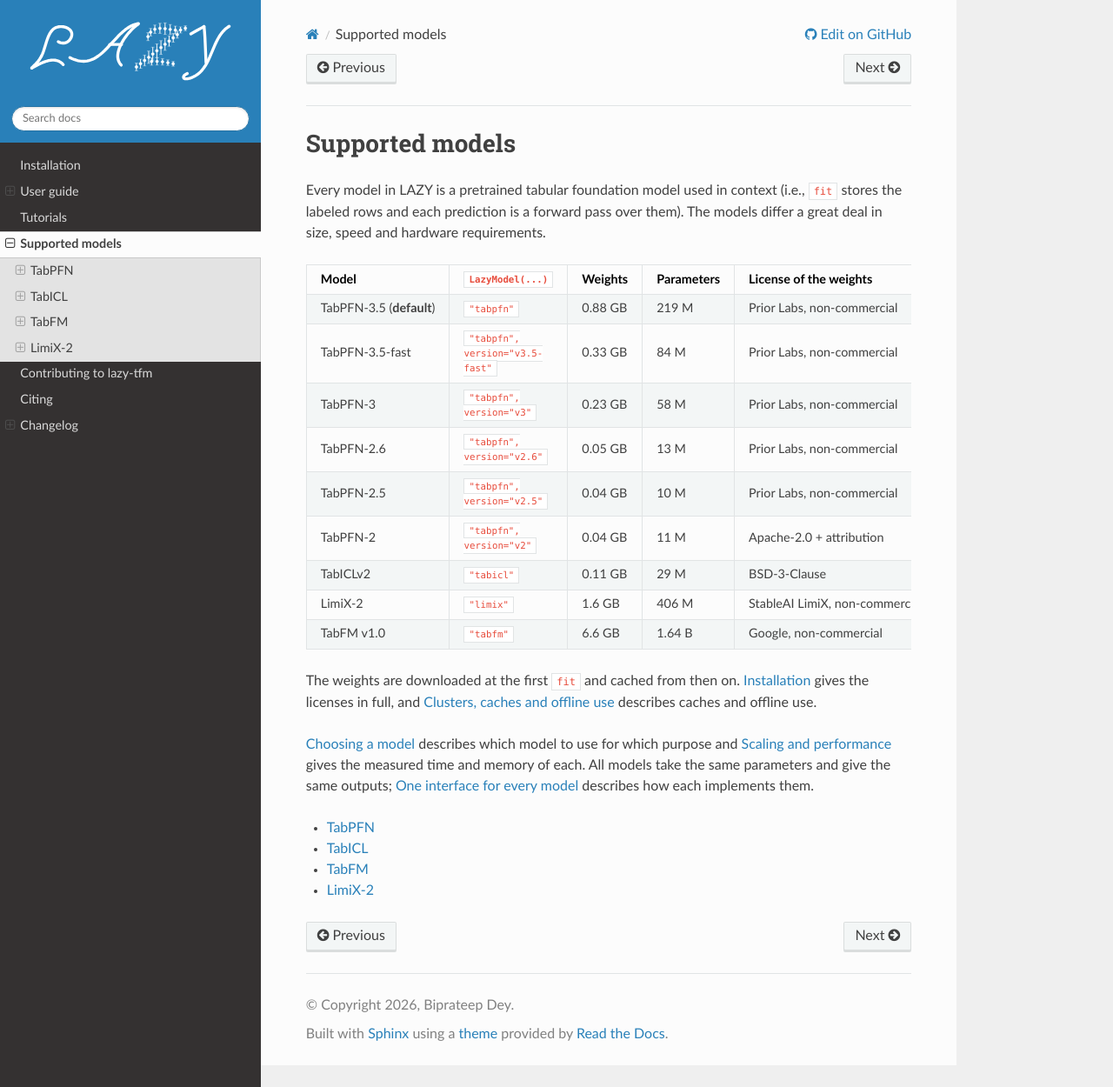
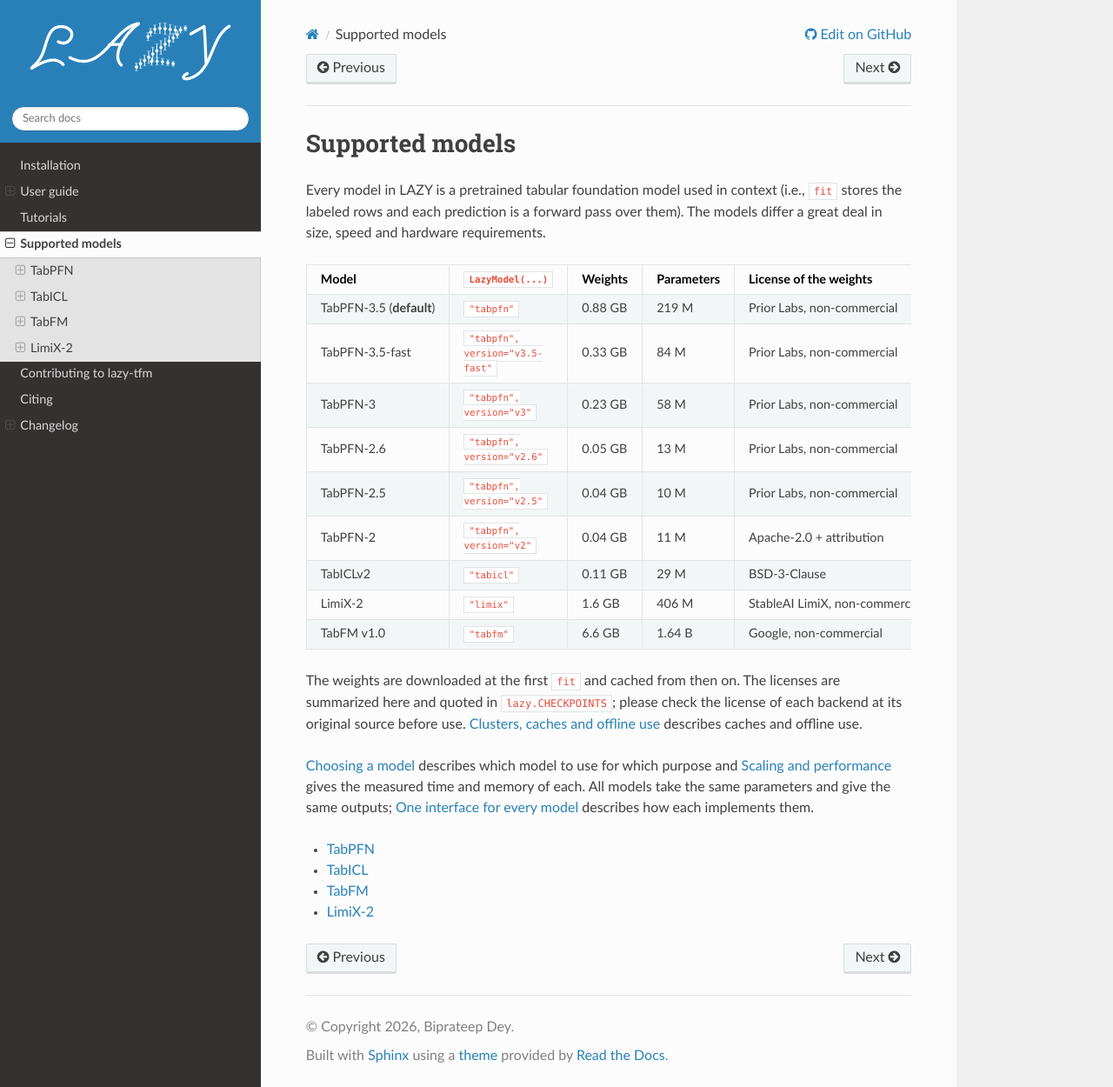
Before and after one commit to biprateep/lazy-tfm, a Sphinx documentation site: the page built from docs/models/index.md, in a window 1280 px wide and 1250 px high. Shown: the whole window at 87% size. Built offline with Sphinx 7.4.7 and the Read the Docs theme 3.1.0, drawn with Linux system fonts in a browser that asks for light colours; pages that are not in the unit, such as notebooks, are missing from menus.

Commit message:
docs: point to each backend's own license; fix three tutorial slips
The models, FAQ and choosing pages said the installation page gives the
licenses in full, which it no longer does; they now ask the reader to
check the license of each backend at its original source. In the
tutorials, the diamond's price is "about 6,000 USD" (it is the one
closest to that), GridSelection keeps a fraction of the galaxies in a
pixel proportional to the HSC ratio rather than "with" it, and "vs" has
its period in the numeric comparisons.

Co-Authored-By: Claude Sonnet 5.5 <noreply@anthropic.com>

```diff
--- a/docs/models/index.md
+++ b/docs/models/index.md
@@ -17,8 +17,9 @@ requirements.
 | LimiX-2 | `"limix"` | 1.6 GB | 406 M | StableAI LimiX, non-commercial | yes | no (and Linux only) |
 | TabFM v1.0 | `"tabfm"` | 6.6 GB | 1.64 B | Google, non-commercial | yes | no |
 
-The weights are downloaded at the first `fit` and cached from then on.
-{doc}`../installation` gives the licenses in full, and
+The weights are downloaded at the first `fit` and cached from then on. The
+licenses are summarized here and quoted in `lazy.CHECKPOINTS`; please check
+the license of each backend at its original source before use.
 {doc}`../guide/clusters` describes caches and offline use.
 
 {doc}`../guide/choosing` describes which model to use for which purpose and
--- a/docs/tutorials/messy_inputs.py
+++ b/docs/tutorials/messy_inputs.py
@@ -229,7 +229,7 @@ for f, (c1, v1), (c2, v2) in zip(fractions, test_only, both):
 # the true prices fall inside the 90% interval. When the cells are missing from
 # the test rows only, the CRPS grows to 15.60 thousand USD at 50%, and the
 # coverage rises to 99.7%, so the distributions are wider than they need to be.
-# When the context has the same gaps, the CRPS grows less (11.45 vs 15.60
+# When the context has the same gaps, the CRPS grows less (11.45 vs. 15.60
 # thousand USD at 50%), and the coverage stays between 91.4% and 92.4%. This
 # might be because a context with missing cells shows the model how much the
 # price varies when part of a house's description is unknown, which a complete
--- a/docs/tutorials/tuning.py
+++ b/docs/tutorials/tuning.py
@@ -229,7 +229,7 @@ by_transforms
 # %% [markdown]
 # The table shows that `("none",)` and `("power",)` score as well as the
 # default in CRPS and NLL, or marginally better, on this dataset, though
-# their coverage is slightly lower (0.6735 and 0.6720 vs 0.6785). Every
+# their coverage is slightly lower (0.6735 and 0.6720 vs. 0.6785). Every
 # recipe with the quantile transform scores worse in both CRPS and NLL.
 # Since the joint angles of `kin8nm` are spread evenly over their range, a
 # power transform has little to straighten out, and mapping them to a normal
```
Also changed, not shown: docs/guide/choosing.md (+1 -1 lines), docs/guide/faq.md (+2 -1 lines), docs/tutorials/distribution_shift.py (+4 -4 lines), docs/tutorials/photo_z.py (+10 -10 lines), docs/tutorials/skewed_targets.py (+7 -7 lines).
